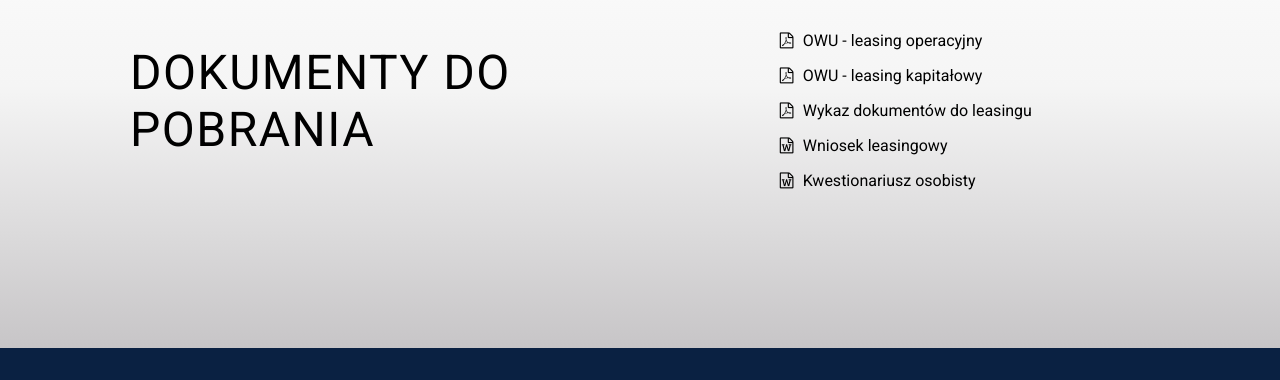
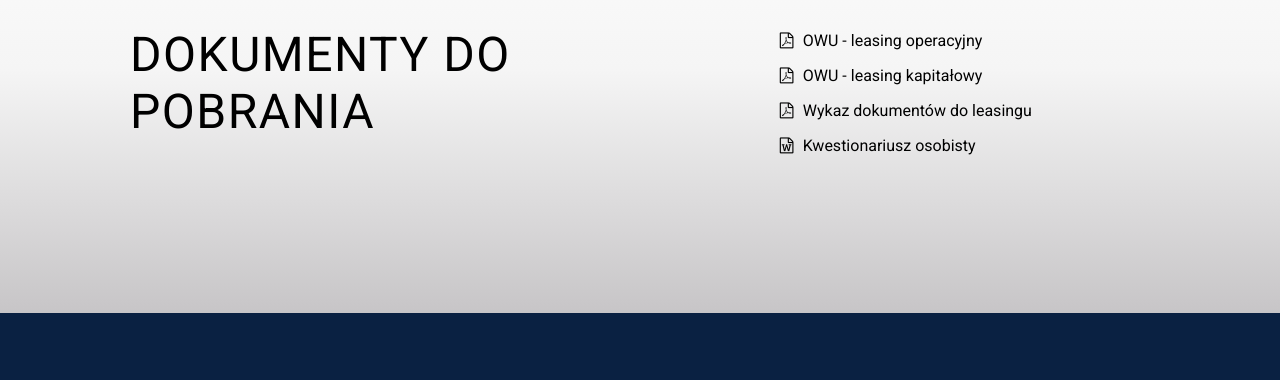
Before and after one commit to filipgad/EP_website, a website built with webpack: page index.html in a window 1280 px wide. Shown: the part 3393-3773 px from the top of the page. Built offline with nearby package versions, Linux system fonts and the light colour scheme.

```diff
--- a/index.html
+++ b/index.html
@@ -92,7 +92,6 @@
           <li><span class="icon-file-pdf"></span><a href="download/OWU_LO.pdf" target="_blank">OWU - leasing operacyjny</a></li>
           <li><span class="icon-file-pdf"></span><a href="download/OWU_LK.pdf" target="_blank">OWU - leasing kapitałowy</a></li>
           <li><span class="icon-file-pdf"></span><a href="download/wykaz_dokumentów_do_leasingu.pdf" target="_blank">Wykaz dokumentów do leasingu</a></li>
-          <li><span class="icon-file-word"></span><a href="#">Wniosek leasingowy</a></li>
           <li><span class="icon-file-word"></span><a href="download/kwestionariusz_osobisty.doc">Kwestionariusz osobisty</a></li>
         </ul>
       </div>
```
